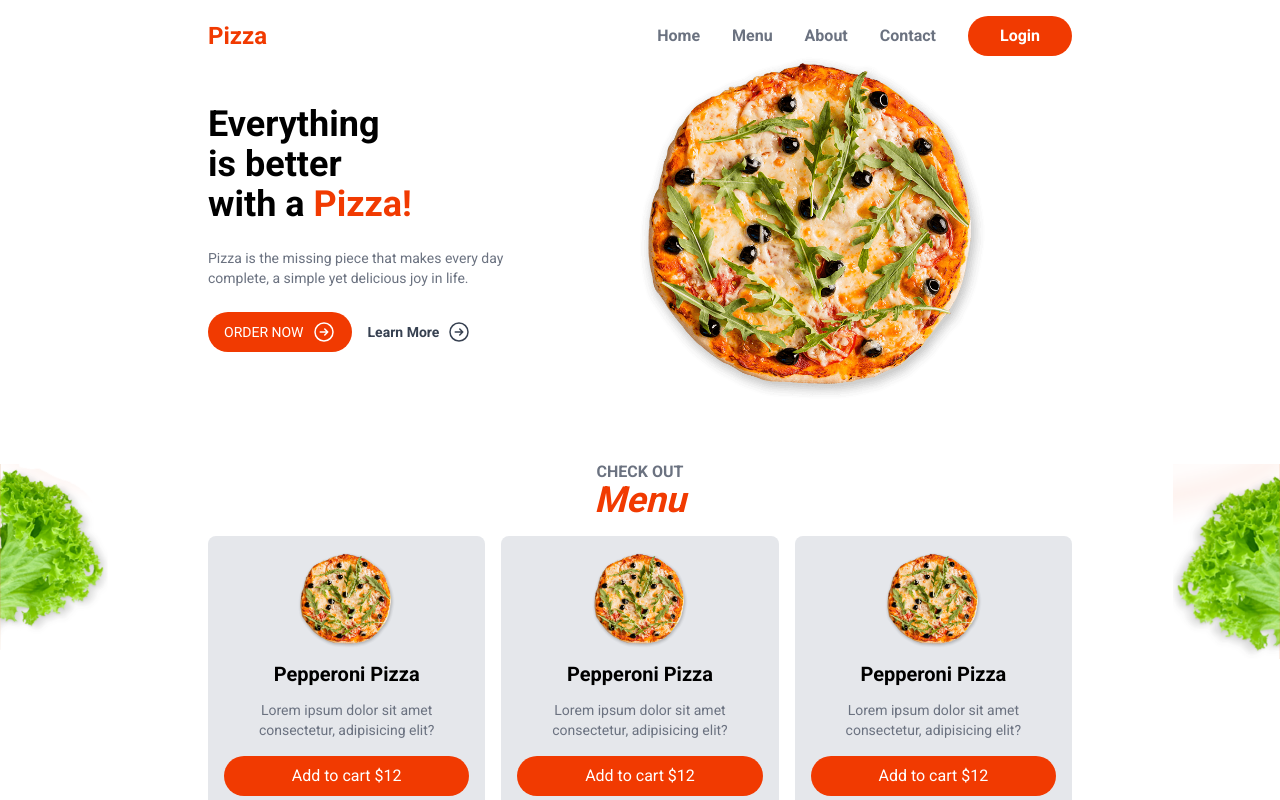
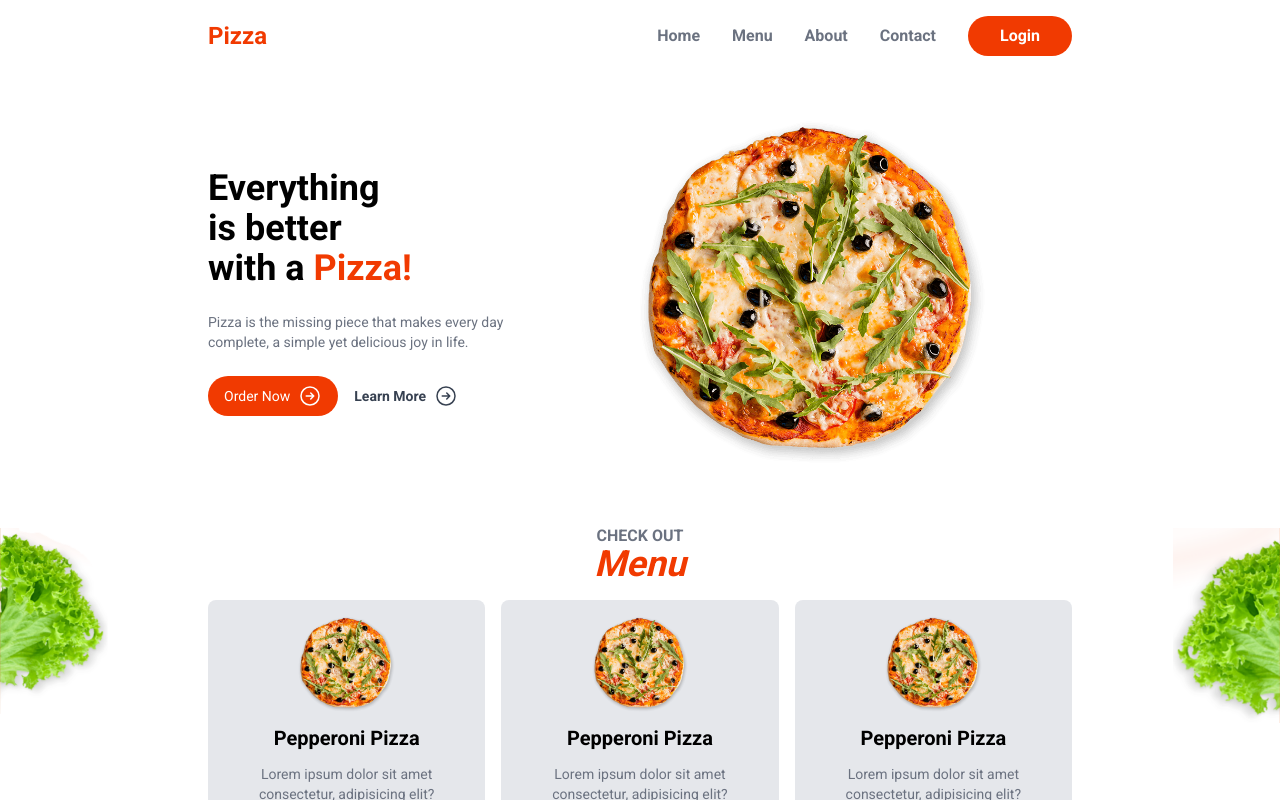
Before and after one commit to parthy007/pizzasite, a Next.js app: page / in a window 1280 px wide. Shown: the top 800 px of the page. Built offline with nearby package versions, Linux system fonts and the light colour scheme.

Commit message:
design changes

```diff
--- a/src/components/layout/Hero.jsx
+++ b/src/components/layout/Hero.jsx
@@ -1,10 +1,11 @@
 import Image from "next/image";
 import React from "react";
 import RightArrow from "../icons/RightArrow";
+import { useSession } from "next-auth/react";
 
 const Hero = () => {
   return (
-    <section className="hero">
+    <section className="hero mt-16">
       <div className="py-12">
         <h1 className="text-4xl font-semibold">
           Everything <br /> is better <br /> with a&nbsp;
@@ -15,11 +16,11 @@ const Hero = () => {
           delicious joy in life.
         </p>
         <div className="flex gap-4 text-sm">
-          <button className="bg-primary px-4 py-2 rounded-full uppercase text-white flex gap-2 items-center">
+          <button className="bg-primary px-4 py-2 rounded-full uppcase text-white flex gap-2 items-center justify-center">
             Order Now
             <RightArrow />
           </button>
-          <button className="flex gap-2 items-center py-2 font-semibold text-gray-700">
+          <button className="flex border-none gap-2 items-center py-2 font-semibold text-gray-700">
             Learn More
             <RightArrow />
           </button>
```
